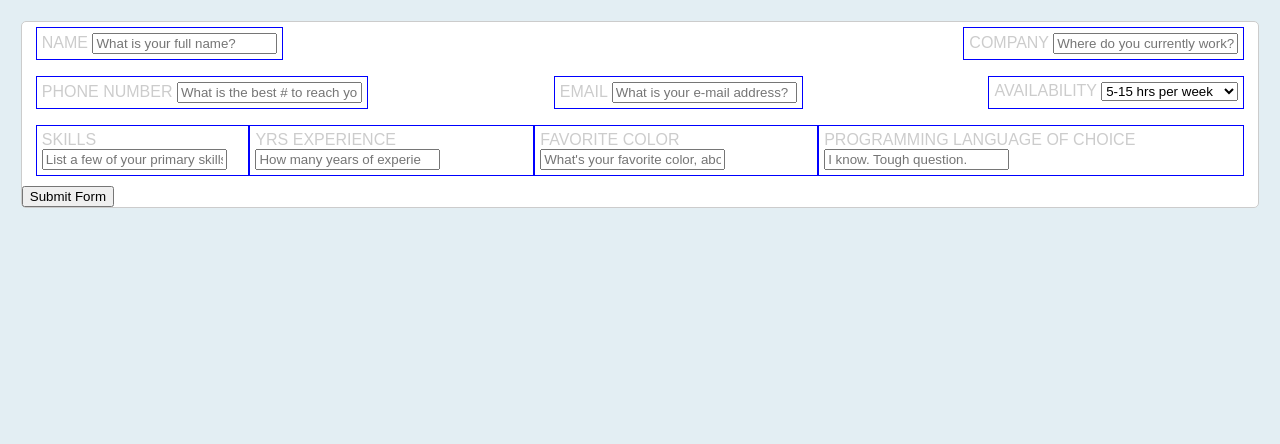
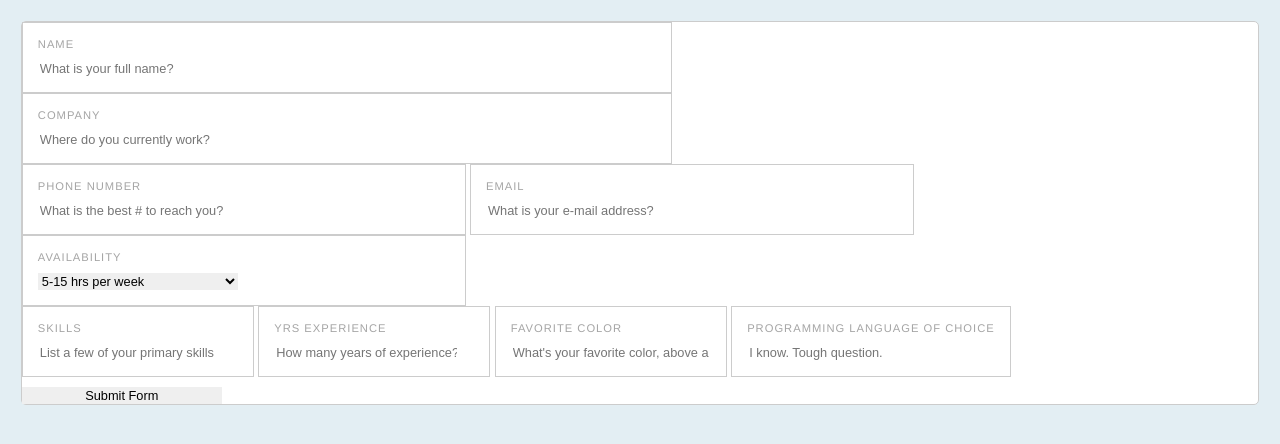
Before and after one commit to margolanier/js_practice, a plain HTML site: page 11.30_form/index.html in a window 1280 px wide. Drawn offline with Linux system fonts and the light colour scheme.

Commit message:
styling the form

```diff
--- a/11.30_form/css/styles.css
+++ b/11.30_form/css/styles.css
@@ -1,44 +1,62 @@
 body {
 	background-color: #E3EEF3;
 	padding: 1%;
-	font-family: sans-serif;
+	font-family: Helvetica, Arial, sans-serif;
+	font-size: 16px;
+	color: red;
 }
 
 form {
 	border: 1px solid #ccc;
 	border-radius: 5px;
 	background-color: white;
+	position: relative;
 }
 
-fieldset {
+.row {
 	border: none;
 	text-align: left;
-	display: flex;
-	justify-content: space-between;
+	display: block;
 }
 
-fieldset.2items .item {
+.row.two-items > .item {
 	width: 50%;
 }
 
-fieldset.3items .item {
+.row.three-items > .item {
 	width: 33.3%;
 }
 
-fieldset.4items .item {
+.row.four-items > .item {
 	width: 25%;
 }
 
 .item {
-	padding: 5px;
-	border: 1px solid blue;
+	padding: 15px;
+	border: 1px solid #ccc;
+	display: inline-block;
 }
 
 label {
-	color: #ccc;
+	color: #a5a5a5;
+	font-size: .7rem;
+	letter-spacing: 1px;
 	text-transform: uppercase;
+	display: table-row;
+	margin: 10px 0;
 }
 
 input, select {
-	color; red;
+	display: table-row;
+	box-sizing: border-box;
+	min-width: 200px;
+	border: none;
+	font-size: .8rem;
+	margin-top: 10px;
 }
+
+input[placeholder] {
+	color: #ccc;
+	opacity: 1;
+	font-size: .8rem;
+}
--- a/11.30_form/index.html
+++ b/11.30_form/index.html
@@ -9,7 +9,7 @@
 <body>
 	<form action="/" method="post">
 
-		<fieldset class="row 2items">
+		<section class="row two-items">
 			<div class="item">
 				<label for="name">Name</label>
 				<input type="text" name="name" placeholder="What is your full name?">
@@ -19,9 +19,9 @@
 				<label for="company">Company</label>
 				<input type="text" name="company" placeholder="Where do you currently work?">
 			</div>
-		</fieldset>
+		</section>
 
-		<fieldset class="row 3items">
+		<section class="row three-items">
 			<div class="item">
 				<label for="phone">Phone Number</label>
 				<input type="tel" name="phone" placeholder="What is the best # to reach you?">
@@ -40,9 +40,9 @@
 					<option>30+ hrs per week</option>
 				</select>
 			</div>
-		</fieldset>
+		</section>
 
-		<fieldset class="4items">
+		<section class="four-items">
 			<div class="item">
 				<label for="skills">Skills</label>
 				<input type="text-area" name="skills" placeholder="List a few of your primary skills">
@@ -62,11 +62,11 @@
 				<label for="color">Programming Language of Choice</label>
 				<input type="text" name="language" placeholder="I know. Tough question.">
 			</div>
-		</fieldset>
+		</section>
 
-		<div class="row">
+		<section class="row">
 			<input type="submit" value="Submit Form">
-		</div>
+		</section>
 
 	</form>
 </body>
```
